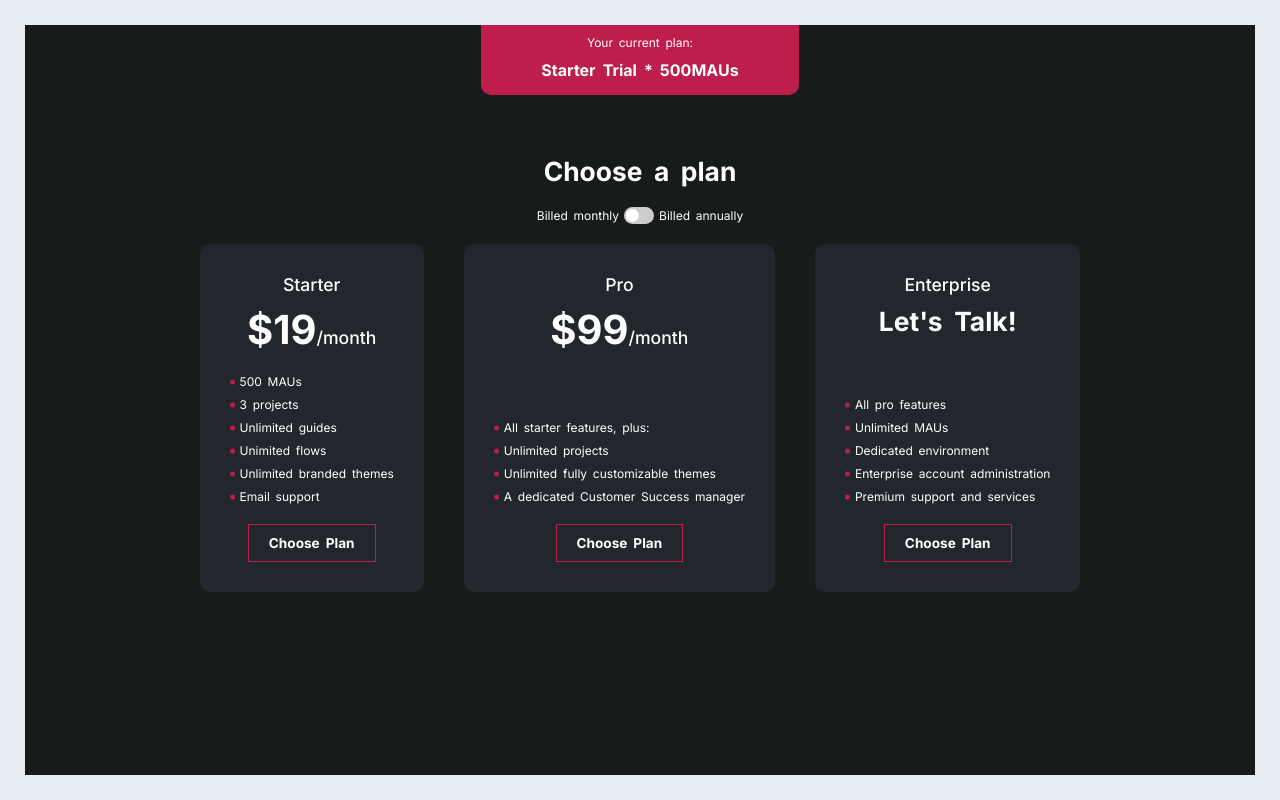
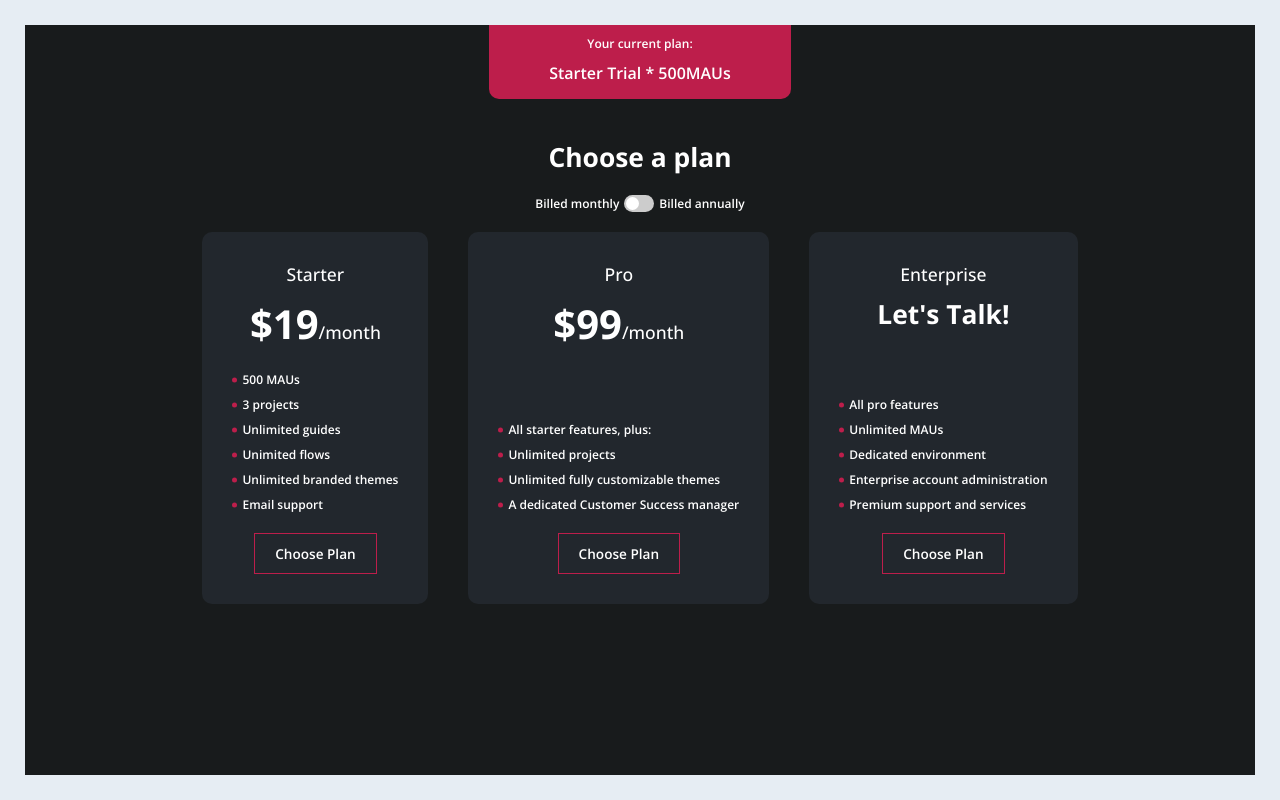
Before and after one commit to githubarj/docker-task, a React (Vite) app: page / in a window 1280 px wide. Built offline with nearby package versions, Linux system fonts and the light colour scheme.

Commit message:
changed the font to open sans

```diff
--- a/index.html
+++ b/index.html
@@ -5,7 +5,7 @@
     <link rel="preconnect" href="https://fonts.googleapis.com" />
     <link rel="preconnect" href="https://fonts.gstatic.com" crossorigin />
     <link
-      href="https://fonts.googleapis.com/css2?family=Inter:wght@400;500;700&display=swap"
+      href="https://fonts.googleapis.com/css2?family=Open+Sans:wght@400;500;600;700&display=swap"
       rel="stylesheet"
     />
     <meta name="viewport" content="width=device-width, initial-scale=1.0" />
--- a/src/Components/LandingPage/landingPage.css
+++ b/src/Components/LandingPage/landingPage.css
@@ -3,7 +3,7 @@
   flex-grow: 1;
   display: flex;
   flex-direction: column;
-  gap: 60px;
+  gap: 40px;
   align-items: center;
 }
 
--- a/src/index.css
+++ b/src/index.css
@@ -2,9 +2,8 @@
   box-sizing: border-box;
   padding: 0;
   margin: 0;
-  font-family: Inter;
+  font-family: "Open Sans", sans-serif;
   font-style: normal;
-  word-spacing: 0.2em;
 }
 
 #root {
@@ -35,7 +34,7 @@
 
 .normal-text {
   font-size: 0.75rem;
-  font-weight: 400;
+  font-weight: 600;
 }
 
 .medium-text {
```
